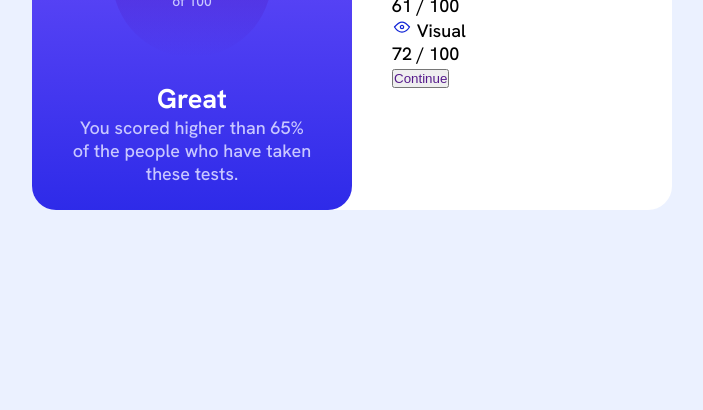
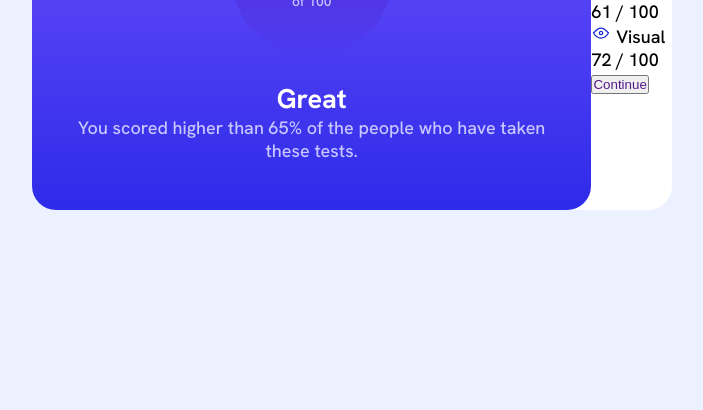
Before and after one commit to tohri-aa/results-summary, a plain HTML site: page index.html in a window 1280 px wide. Shown: the part 390-800 px from the top of the page, without its empty margins (288-991 px from the left). Drawn offline with Linux system fonts and the light colour scheme.

Commit message:
final corrections

```diff
--- a/css/styles.css
+++ b/css/styles.css
@@ -48,17 +48,11 @@ body{
     border-radius: 24px;
     padding: 40px 40px 0px 40px;
     text-align: center;
-    width: 50%;
 }
 
 .result-header{
     color: var(--light-lavender);
     font-weight: 700;
-}
-
-.summary-container{
-    width: 50%;
-    padding: 40px 40px 0px 40px;
 }
 
 .result-body{
@@ -201,7 +195,6 @@ p{
 
 .r-img2{
     display: flex;
-    padding: 0px;
     margin: 0px;
 }
 
@@ -237,8 +230,6 @@ p{
 }
 
 .verbal{
-    display: flex;
-    align-items: center;
     background-color: hsla(166, 100%, 37%, 0.1);
     padding: 0px 8px 0px 8px;
     margin: 0px 0px 16px 0px;
@@ -254,22 +245,9 @@ p{
 
 .verbal .span-one{
     color: var(--green-teal);
-    margin-left: 8px;
-}
-
-.verbal .span-two{
-    color:  hsla(224, 30%, 27%, 0.4);
-}
-
-.ve-img2{
-    display: flex;
-    padding: 0px;
-    margin: 0px;
 }
 
 .visual{
-    display: flex;
-    align-items: center;
     background-color: hsla(234, 85%, 45%, 0.1);
     padding: 0px 8px 0px 8px;
     margin: 0px 0px 16px 0px;
@@ -285,17 +263,6 @@ p{
 
 .visual .span-one{
     color: var(--cobalt-blue);
-    margin-left: 8px;
-}
-
-.visual .span-two{
-    color:  hsla(224, 30%, 27%, 0.4);
-}
-
-.vi-img2{
-    display: flex;
-    padding: 0px;
-    margin: 0px;
 }
 
 button{
@@ -315,5 +282,3 @@ button > a{
 @media screen and (max-width: 480px) {
     .card-container{
     }
-
-} */
```
